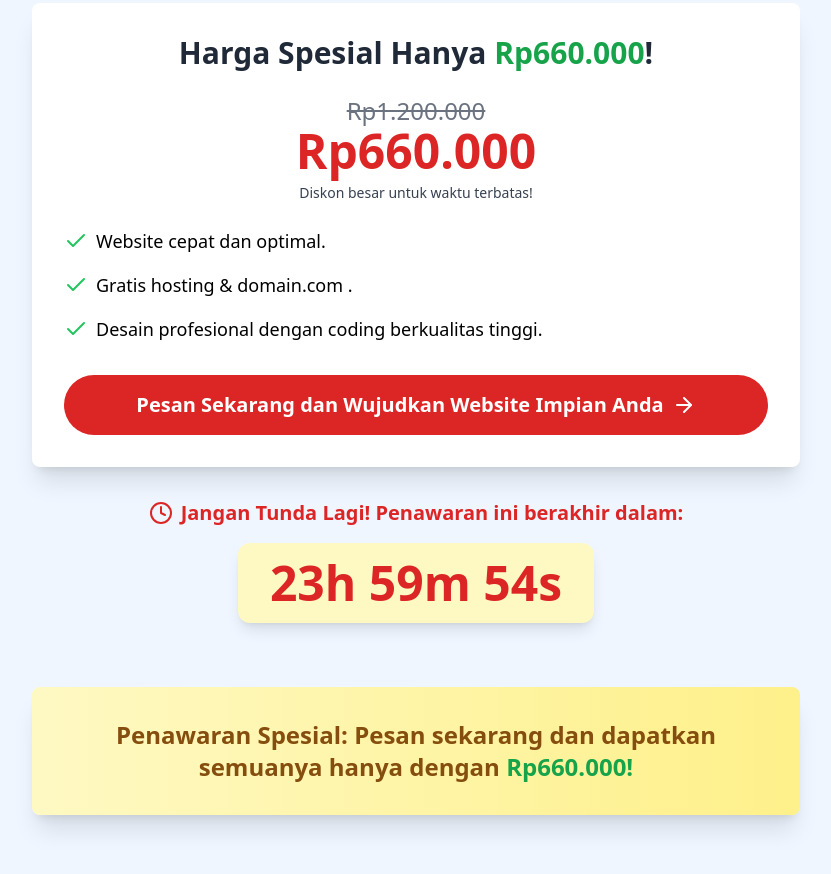
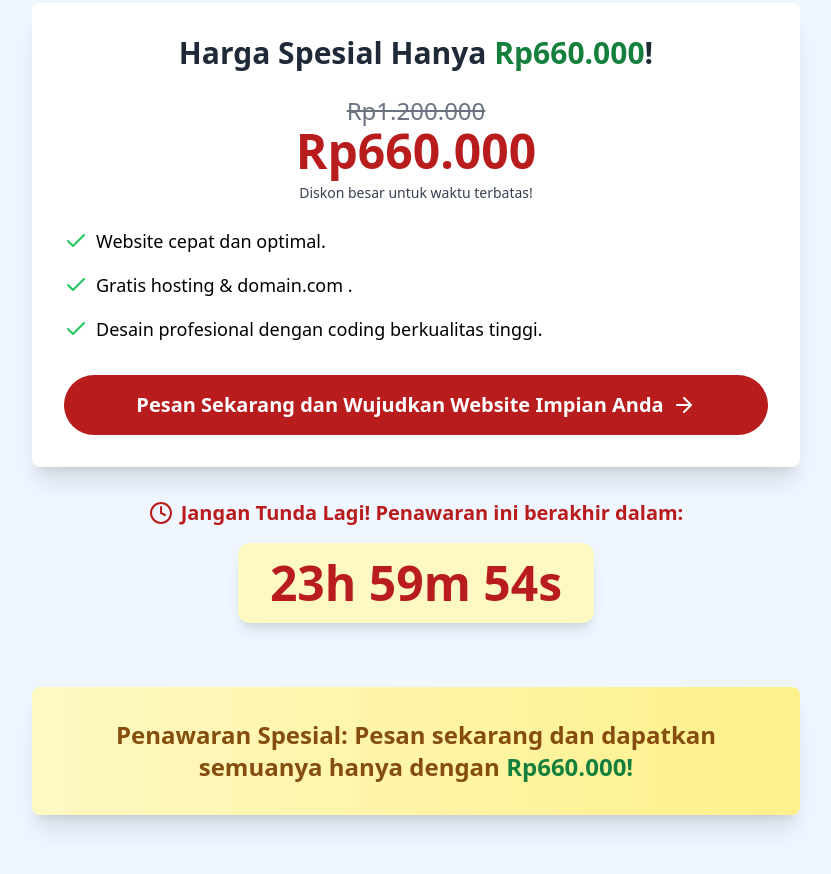
Before and after one commit to madaldho/jedowebads, an Astro site: page / in a window 1280 px wide. Shown: the part 5434-6308 px from the top of the page, without its empty margins (224-1055 px from the left). Built offline with nearby package versions, Linux system fonts and the light colour scheme; Astro itself is replaced by a stand-in of ours; some packages are replaced by stand-ins of ours.

Commit message:
warna optimasi

```diff
--- a/src/components/CTASection.tsx
+++ b/src/components/CTASection.tsx
@@ -57,11 +57,11 @@ export default function CTASection() {
           <div className="bg-white rounded-lg shadow-xl p-8 max-w-3xl mx-auto">
             <h3 className="text-3xl font-bold text-gray-800 mb-6">
               Harga Spesial Hanya{" "}
-              <span className="text-green-600">Rp660.000</span>!
+              <span className="text-green-700">Rp660.000</span>!
             </h3>
             <div className="mb-6">
               <p className="text-2xl text-gray-500 line-through">Rp1.200.000</p>
-              <p className="text-5xl font-extrabold text-red-600">Rp660.000</p>
+              <p className="text-5xl font-extrabold text-red-700">Rp660.000</p>
               <p className="text-sm text-gray-700 mt-2">
                 Diskon besar untuk waktu terbatas!
               </p>
@@ -84,7 +84,7 @@ export default function CTASection() {
             </ul>
             <motion.a
       href="https://wa.me/6282128582738?text=Hallo%20Jedo%20Web,%20Saya%20mau%20Buat%20Websitenya%20dong,%20Terima%20Kasih"
-      className="bg-red-600 text-white font-bold py-4 px-8 rounded-full text-xl flex items-center justify-center mx-auto"
+      className="bg-red-700 text-white font-bold py-4 px-8 rounded-full text-xl flex items-center justify-center mx-auto"
       whileHover={{
         scale: 1.1,
         backgroundColor: "#dc2626", // Darker red on hover
@@ -99,11 +99,11 @@ export default function CTASection() {
       <ArrowRight className="ml-2" />
     </motion.a>
           </div>
-          <div className="mt-8 text-xl font-semibold text-red-600 flex items-center justify-center">
+          <div className="mt-8 text-xl font-semibold text-red-700 flex items-center justify-center">
             <Clock className="mr-2" />
             <span>Jangan Tunda Lagi! Penawaran ini berakhir dalam:</span>
           </div>
-          <div className="text-5xl font-extrabold text-red-600 mt-4 bg-yellow-100 py-4 px-8 rounded-xl inline-block shadow-lg">
+          <div className="text-5xl font-extrabold text-red-700 mt-4 bg-yellow-100 py-4 px-8 rounded-xl inline-block shadow-lg">
             {`${timeLeft.hours}h ${timeLeft.minutes}m ${timeLeft.seconds}s`}
           </div>
         </section>
@@ -112,7 +112,7 @@ export default function CTASection() {
           <div className="bg-gradient-to-r from-yellow-100 to-yellow-200 rounded-lg shadow-xl p-8 max-w-3xl mx-auto">
             <div className="text-center text-2xl font-bold text-yellow-800">
               Penawaran Spesial: Pesan sekarang dan dapatkan semuanya hanya
-              dengan <span className="text-green-600">Rp660.000!</span>
+              dengan <span className="text-green-700">Rp660.000!</span>
             </div>
           </div>
         </section>
```
